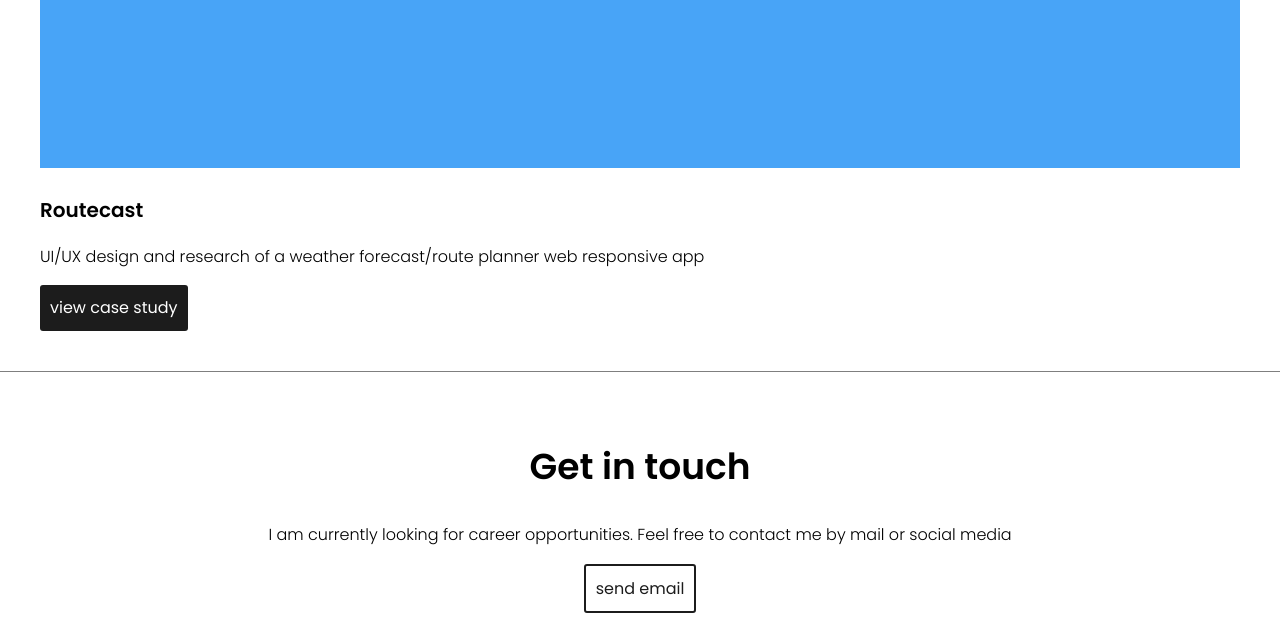
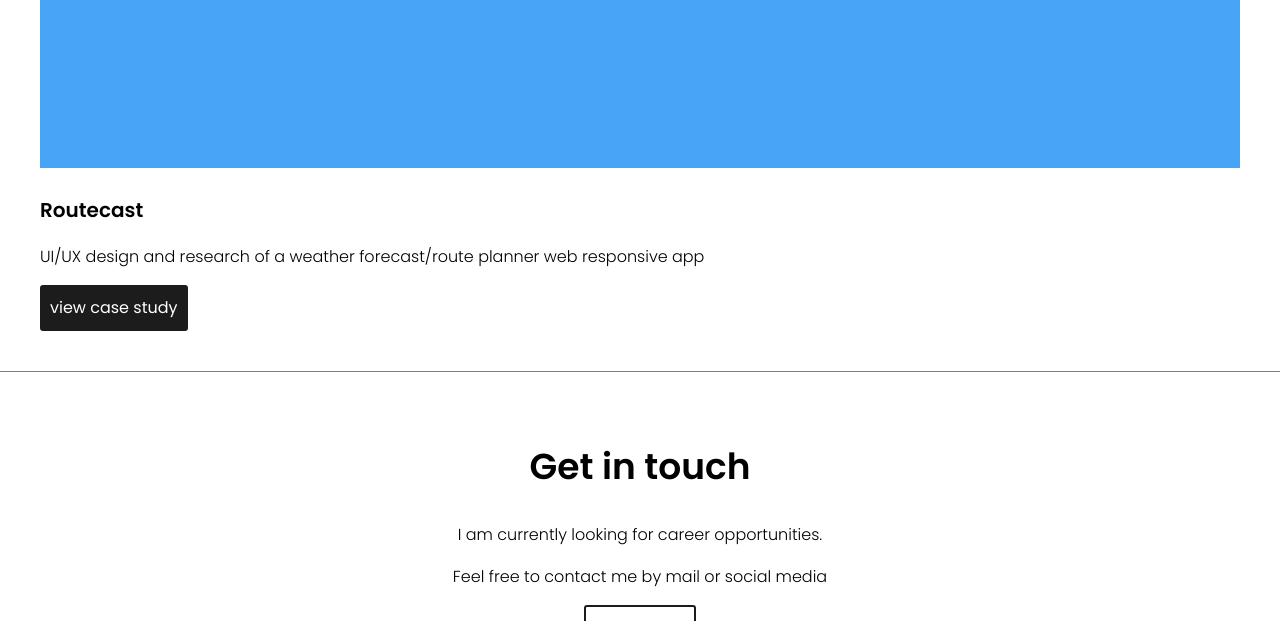
Before and after one commit to manuelefrau/portfolio-website, a plain HTML site: page index.html in a window 1280 px wide. Shown: the part 2327-2948 px from the top of the page. Drawn offline with nearby package versions, Linux system fonts and the light colour scheme.

Commit message:
add paragraph

```diff
--- a/index.html
+++ b/index.html
@@ -75,8 +75,8 @@
   <footer id="contact">
     <div class="contact">
       <h2>Get in touch</h2>
-      <p>I am currently looking for career opportunities.
-         Feel free to contact me by mail or social media</p>
+      <p>I am currently looking for career opportunities.</p>
+      <p>Feel free to contact me by mail or social media</p>
       <div>
         <a href="mailto:manuelefraucontact@gmail.com" class="button contact">Send email</a>
       </div>
```
